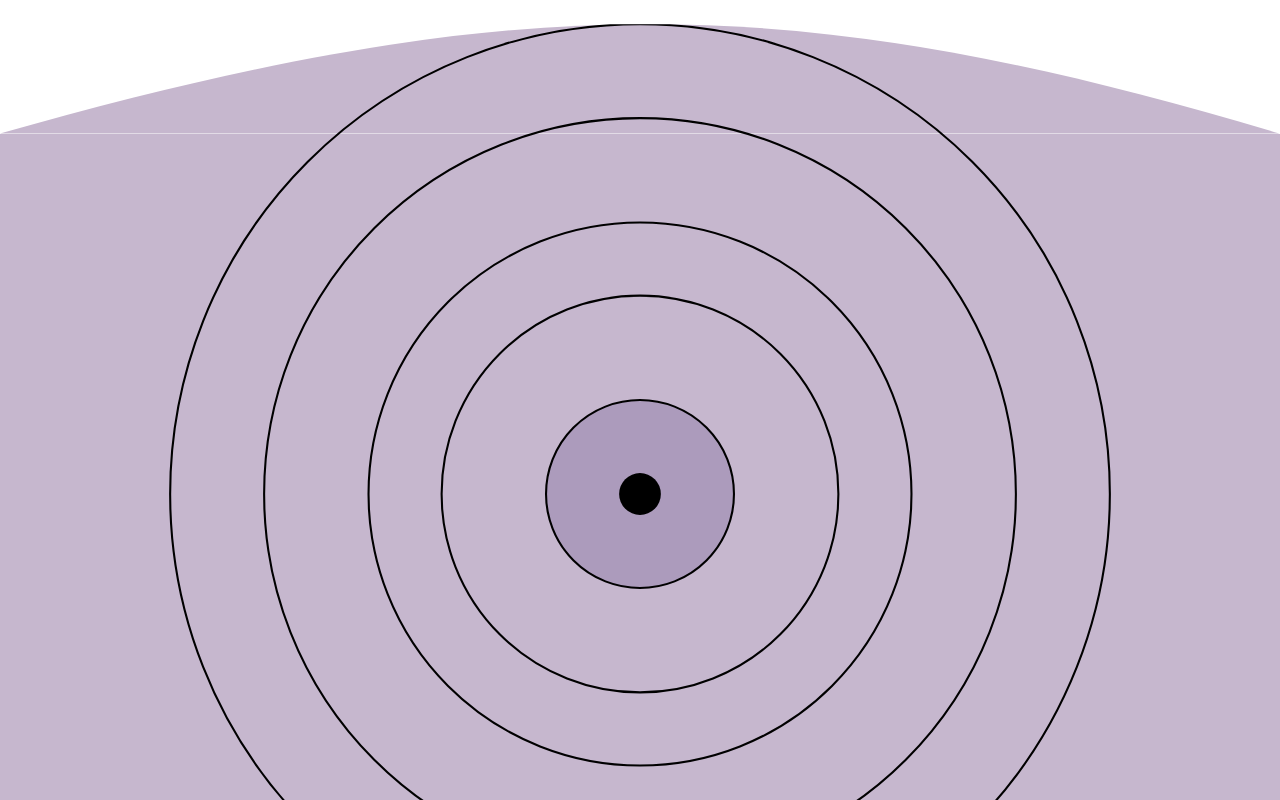
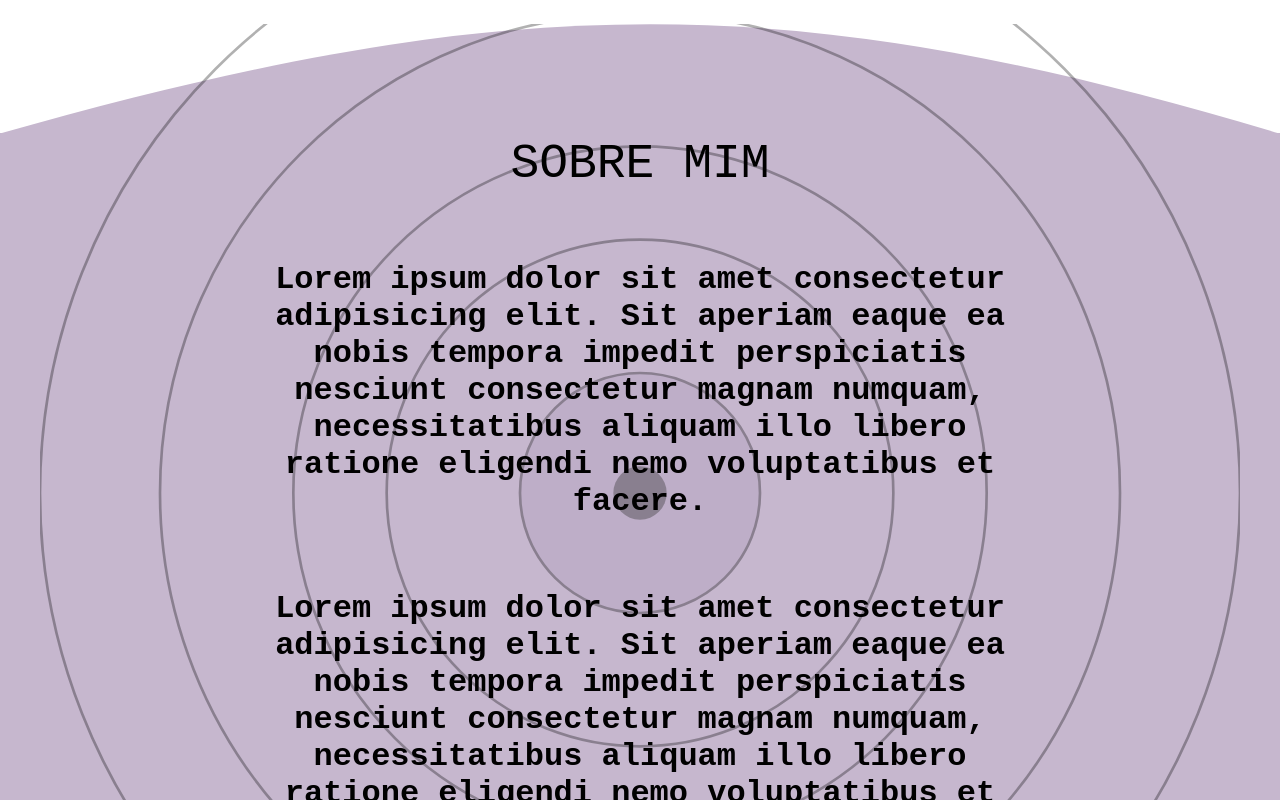
Before and after one commit to DaviCalebe/portfolio, a React (Vite) app in the folder app/: page / in a window 1280 px wide. Shown: the part 720-1520 px from the top of the page. Built offline with nearby package versions, Linux system fonts and the light colour scheme.

Commit message:
fix: section about design

```diff
--- a/app/src/App.css
+++ b/app/src/App.css
@@ -81,27 +81,51 @@ body{
 
 .about img{
     display: block;
-    width: 100vw;
+    width: 100%;
     border: none;
 }
 
 .about{
     position: relative;
+    overflow: hidden;
+}
+
+.default-element{
+    margin-bottom: -1px;
 }
 
 .reversed-element{
+    margin-top: -1px;
     transform: rotate(180deg);
 }
 
 .about-content{
     display: flex;
+    flex-direction: column;
     justify-content: center;
     align-items: center;
+    gap: 70px;
     position: relative;
     width: auto;
     min-height: 45rem;
     height: auto;
     background-color: #C6B7CE;
+    text-align: center;
+}
+
+.about-content h1{
+    font-size: 48px;
+    font-weight: 500;
+}
+
+.about-content p{
+    font-size: 32px;
+    font-weight: bold;
+}
+
+.about-content h1, .about-content p{
+    max-width: 800px;
+    z-index: 5;
 }
 
 .target-svg {
@@ -111,8 +135,8 @@ body{
     transform: translate(-50%, -50%);
     z-index: 2;
     min-width: 800px;
-    width: 100%;
-    height: 100%;
+    width: 1200px;
+    opacity: 30%;
 }
 
 @media (max-width: 1120px){
--- a/app/src/App.tsx
+++ b/app/src/App.tsx
@@ -27,7 +27,7 @@ function App() {
       </div>
 
       <section className="about">
-        <img src={element} alt="figma-element" />
+        <img src={element} className='default-element' alt="figma-element" />
         <svg viewBox="0 0 900 900" className="target-svg">
           <circle cx="450" cy="450" r="450" stroke="black" strokeWidth="2" fill="none" />
           <circle cx="450" cy="450" r="360" stroke="black" strokeWidth="2" fill="none" />
@@ -37,6 +37,11 @@ function App() {
           <circle cx="450" cy="450" r="20" fill="black" />
         </svg>
         <div className="about-content">
+          <h1>SOBRE MIM</h1>
+
+          <p>Lorem ipsum dolor sit amet consectetur adipisicing elit. Sit aperiam eaque ea nobis tempora impedit perspiciatis nesciunt consectetur magnam numquam, necessitatibus aliquam illo libero ratione eligendi nemo voluptatibus et facere.</p>
+
+          <p>Lorem ipsum dolor sit amet consectetur adipisicing elit. Sit aperiam eaque ea nobis tempora impedit perspiciatis nesciunt consectetur magnam numquam, necessitatibus aliquam illo libero ratione eligendi nemo voluptatibus et facere.</p>
         </div>
         <img src={element} className='reversed-element' alt="figma-element" />
       </section>
```
Lines whose indentation alone changed are shown as unchanged.
